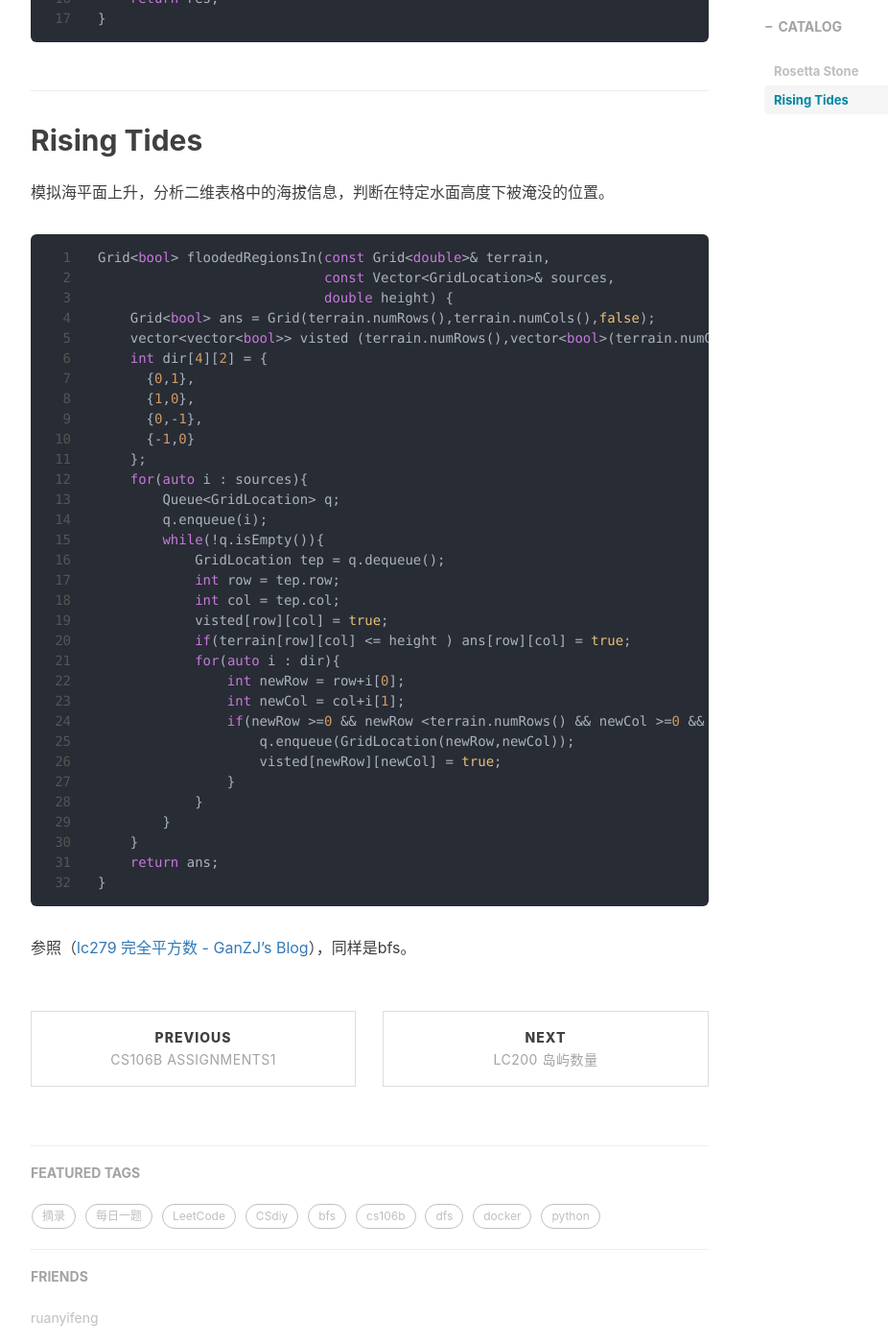
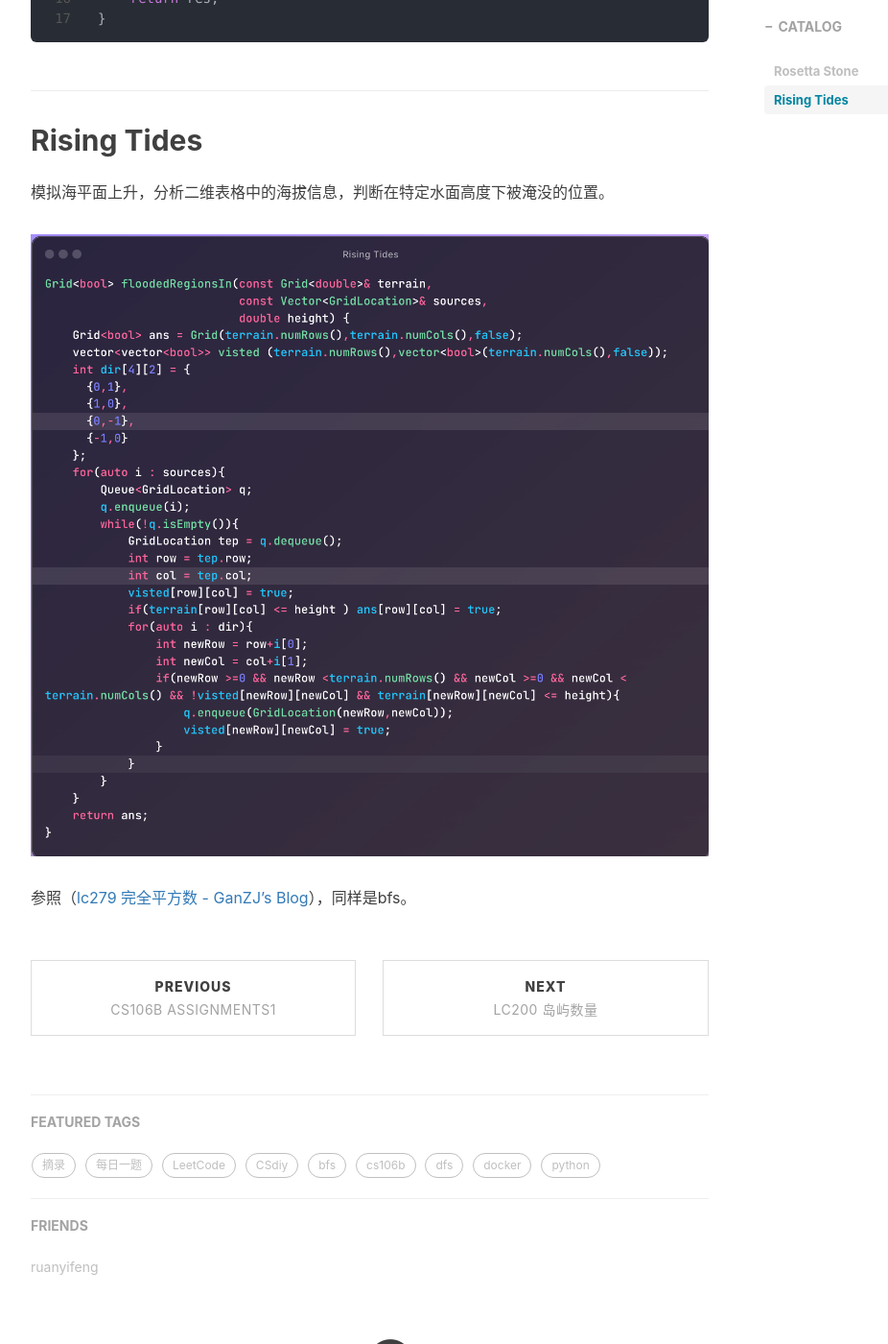
Before and after one commit to Lhrek/Lhrek.github.io, a Jekyll site: the page built from _posts/2024-6-4-cs106b_assignments2.md, in a window 1280 px wide and 1400 px high, scrolled down 2804 px. Shown: the whole window at 96% size, without its empty margins (233-1159 px from the left). Built offline with Jekyll 4.4.1, drawn with Linux system fonts in a browser that asks for light colours; nearby versions of some CDN libraries; comment, search, counter and statistics services are not loaded.

Commit message:
mac commit

````diff
--- a/_posts/2024-6-4-cs106b_assignments2.md
+++ b/_posts/2024-6-4-cs106b_assignments2.md
@@ -125,39 +125,6 @@
 
 模拟海平面上升，分析二维表格中的海拔信息，判断在特定水面高度下被淹没的位置。
 
-```cpp
-Grid<bool> floodedRegionsIn(const Grid<double>& terrain,
-                            const Vector<GridLocation>& sources,
-                            double height) {
-    Grid<bool> ans = Grid(terrain.numRows(),terrain.numCols(),false);
-    vector<vector<bool>> visted (terrain.numRows(),vector<bool>(terrain.numCols(),false));
-    int dir[4][2] = {
-      {0,1},
-      {1,0},
-      {0,-1},
-      {-1,0}
-    };
-    for(auto i : sources){
-        Queue<GridLocation> q;
-        q.enqueue(i);
-        while(!q.isEmpty()){
-            GridLocation tep = q.dequeue();
-            int row = tep.row;
-            int col = tep.col;
-            visted[row][col] = true;
-            if(terrain[row][col] <= height ) ans[row][col] = true;
-            for(auto i : dir){
-                int newRow = row+i[0];
-                int newCol = col+i[1];
-                if(newRow >=0 && newRow <terrain.numRows() && newCol >=0 && newCol < terrain.numCols() && !visted[newRow][newCol] && terrain[newRow][newCol] <= height){
-                    q.enqueue(GridLocation(newRow,newCol));
-                    visted[newRow][newCol] = true;
-                }
-            }
-        }
-    }
-    return ans;
-}
-```
+![image-20240615195117238](/img/in-post/image-20240615195117238.png)
 
 参照（[lc279 完全平方数 - GanZJ's Blog](https://lhrek.github.io/2024/06/13/numSquares/)），同样是bfs。
````
Also changed, not shown: img/in-post/image-20240615195117238.png (added).
